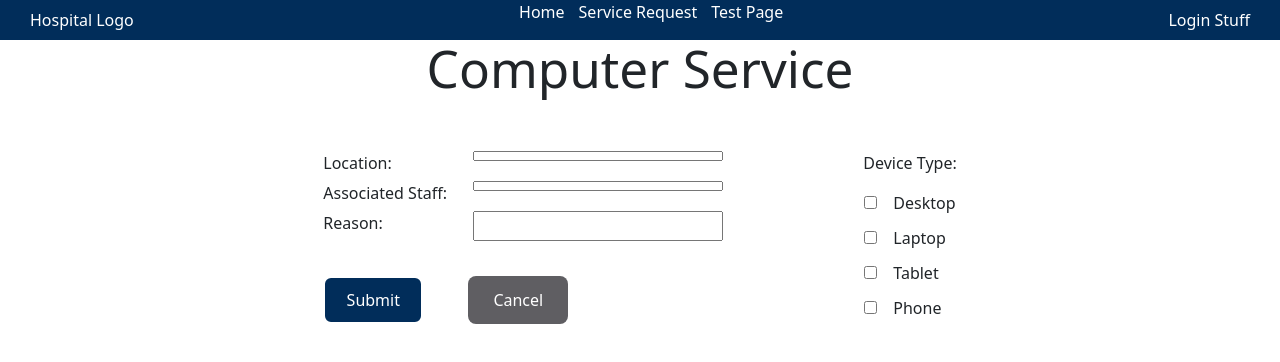
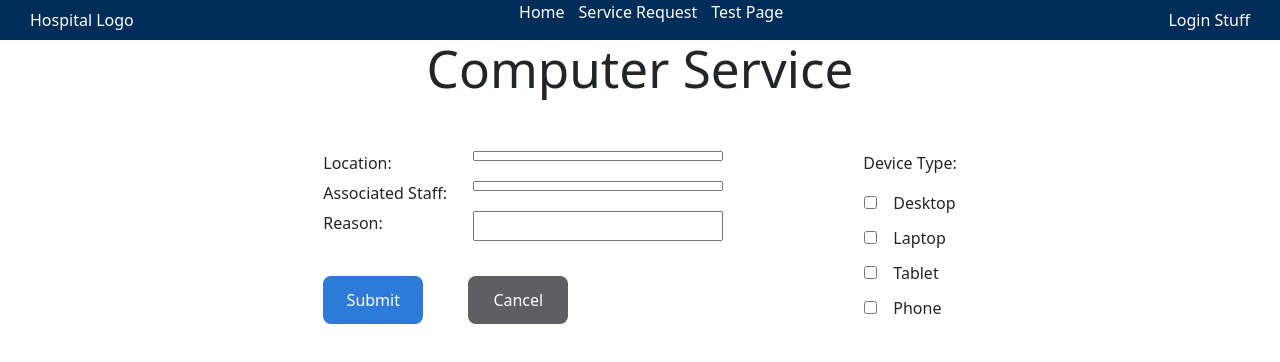
Before and after one commit to Landaman/softeng-framework-mqp, a React (Vite) app in the folder apps/frontend/: page /ServiceRequest in a window 1280 px wide. In both pictures the pointer is over the button "Submit". Shown: the top 362 px of the page. Built offline with nearby package versions, Linux system fonts and the light colour scheme; the HTML template or start-up script is replaced by a standard one.

Commit message:
styling and sr db start

```diff
--- a/apps/frontend/src/ServiceRequest.css
+++ b/apps/frontend/src/ServiceRequest.css
@@ -7,7 +7,8 @@ button.submit {
 }
 
 button.submit:hover {
-    border-color: white;
+    border-color: #2D7AD8;
+    background-color: #2D7AD8;
 }
 
 button.cancel {
@@ -18,7 +19,8 @@ button.cancel {
 }
 
 button.cancel:hover {
-    border-color: white;
+    background-color: #78767A;
+    border-color: #78767A;
 }
 
 label {
--- a/apps/frontend/src/ServiceRequest.tsx
+++ b/apps/frontend/src/ServiceRequest.tsx
@@ -1,4 +1,5 @@
-import { ChangeEvent, useState } from "react";
+import { ChangeEvent, useState, useEffect } from "react";
+import axios from "axios";
 import "./ServiceRequest.css";
 
 function ServiceRequest() {
@@ -10,6 +11,7 @@ function ServiceRequest() {
   const [laptopChecked, setLaptop] = useState(false);
   const [tabletChecked, setTablet] = useState(false);
   const [phoneChecked, setPhone] = useState(false);
+  const [submit, setSubmit] = useState(0);
 
   function handleLocationInput(e: ChangeEvent<HTMLInputElement>) {
     setLocationText(e.target.value);
@@ -56,11 +58,7 @@ function ServiceRequest() {
   }
 
   function handleSubmit() {
-
-    /*
-    INSERT STATEMENT HERE
-     */
-
+    setSubmit(submit+1);
     setLocationText("");
     setReasonText("");
     setStaffText("");
@@ -79,6 +77,27 @@ function ServiceRequest() {
     setTablet(false);
     setPhone(false);
   }
+
+  // This "effect" (how React handles talking to external services - such as our API)
+  // This MUST be done here, at the top
+  // Deps (at the bottom) means that every time "count" changes, the effect is rerun
+  // useEffect(() => {
+  //   // Doing a "post" request is asynchronous (it takes a while, we don't want our UI to wait forever on it),
+  //   // so we run it and then set the API even variable to the response. The angular brackets determine the return
+  //   // type
+  //   axios
+  //       .post<WHAT GOES HERE>("/api/...", {
+  //         loc: locationText,
+  //         staff: staffText,
+  //         reason: reasonText,
+  //         device: deviceType,
+  //       } as 'IT PROBABLY GOES HERE TOO')
+  //       .then((response))
+  //       .catch((error) =>
+  //           // Always handle any API errors :P
+  //           console.error(error)
+  //       );
+  // }, [submit]);
 
   return (
     <>
--- a/apps/frontend/src/index.css
+++ b/apps/frontend/src/index.css
@@ -58,7 +58,7 @@ button:active {
 @media (prefers-color-scheme: light) {
   :root {
     color: #213547;
-    background-color: #ffffff;
+    background-color: #DCE2E8;
   }
   a:hover {
     color: #747bff;
```
